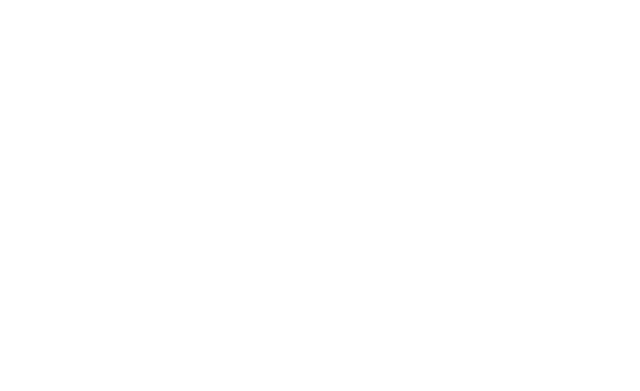
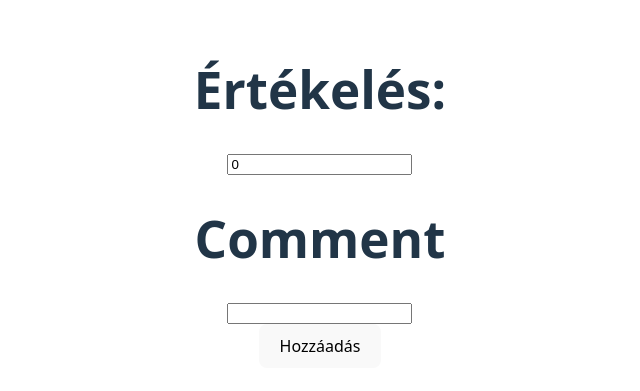
Before and after one commit to FZente/etterem_proj, a React app in the folder frontend/: page /new-review in a window 1280 px wide. Before the commit this address had no page. Shown: the part 203-594 px from the top of the page, without its empty margins (320-960 px from the left). Built offline with nearby package versions, Linux system fonts and the light colour scheme; the HTML template or start-up script is replaced by a standard one.

Commit message:
Értékelés hozzáadása kész

```diff
--- a/frontend/src/main.tsx
+++ b/frontend/src/main.tsx
@@ -8,6 +8,7 @@
 import Profil from "./pages/Profil.tsx";
 import RestaurantPage from "./pages/RestaurantPage.tsx";
 import NewRestaurant from "./pages/NewRestaurant.tsx";
+import NewReview from "./pages/NewReview.tsx";
 
 createRoot(document.getElementById("root")!).render(
   <StrictMode>
@@ -19,6 +20,7 @@
         <Route path="/profil/:id" element={<Profil />} />
         <Route path="/restaurant/:id" element={<RestaurantPage />} />
         <Route path="/new-restaurant" element={<NewRestaurant />} />
+        <Route path="/new-review" element={<NewReview />} />
       </Routes>
     </BrowserRouter>
   </StrictMode>
--- /dev/null
+++ b/frontend/src/pages/NewReview.tsx
@@ -0,0 +1,41 @@
+import { useState } from "react";
+import type { Review } from "../type/Review";
+import apiClient from "../api/apiClient";
+import { toast } from "react-toastify";
+
+const NewReview = () => {
+  const [review, setReview] = useState<Review>({
+    rating: 0,
+    comment: "",
+  });
+
+  const submit = () => {
+    apiClient
+      .post("/reviews", review)
+      .then(() => toast.success("Sikeres hozzáadás!"))
+      .catch(() => toast.error("Sikertelen hozzáadás!"));
+  };
+
+  return (
+    <>
+      <h1>Értékelés:</h1>
+      <input
+        type="text"
+        value={review.rating}
+        onChange={(e) => setReview({ ...review, rating: Number(e.target.value) })}
+      />
+
+      <h1>Comment</h1>
+      <input
+        type="text"
+        value={review.comment}
+        onChange={(e) => setReview({ ...review, comment: e.target.value })}
+      />
+
+      <br />
+      <button onClick={submit}>Hozzáadás</button>
+    </>
+  );
+};
+
+export default NewReview;
--- a/frontend/src/type/Review.ts
+++ b/frontend/src/type/Review.ts
@@ -1,7 +1,6 @@
 export type Review = {
     comment: string;
     rating: number;
-    created_at: Date;
     user_id?: number;
     restaurant_id?: number;
     id?: number;
```
